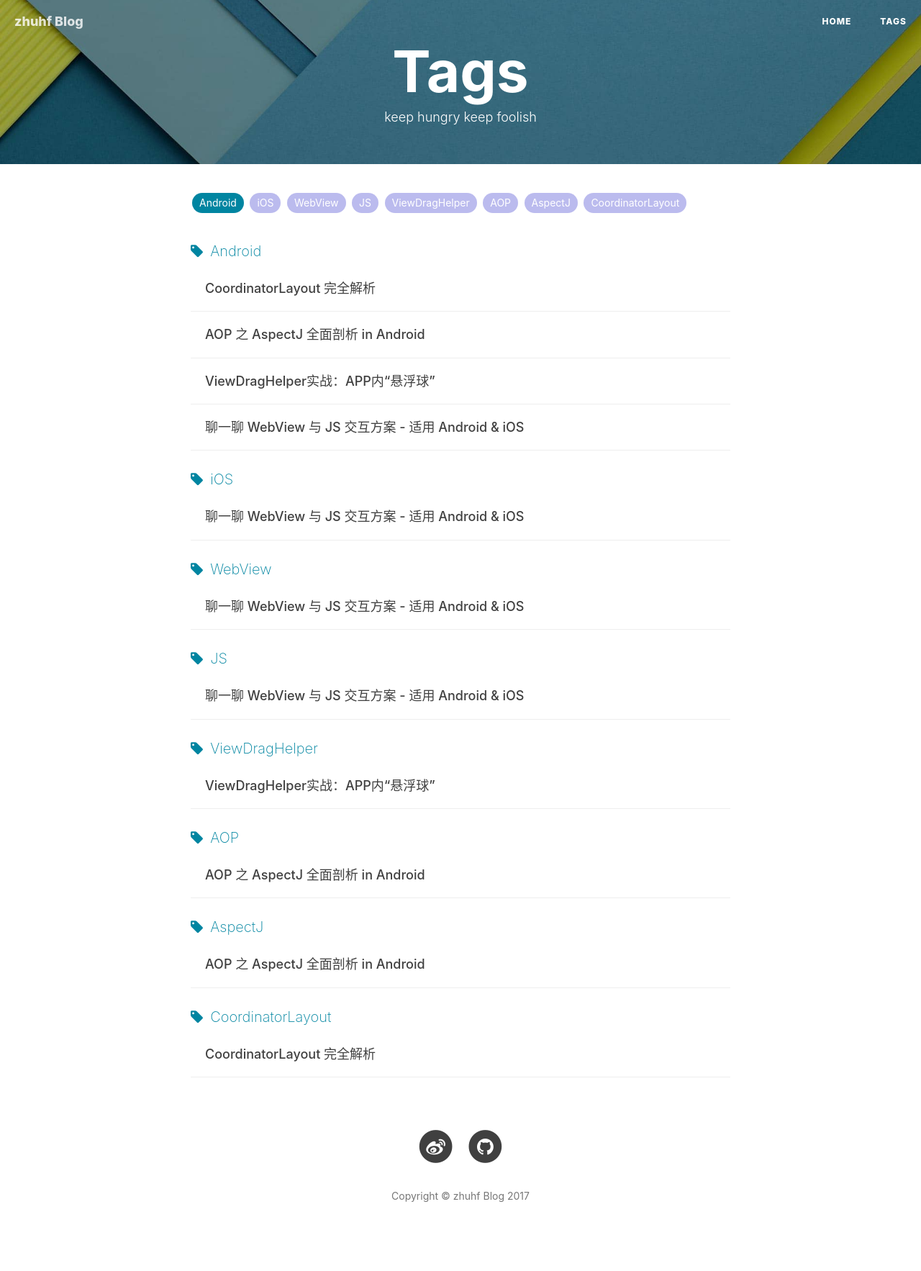
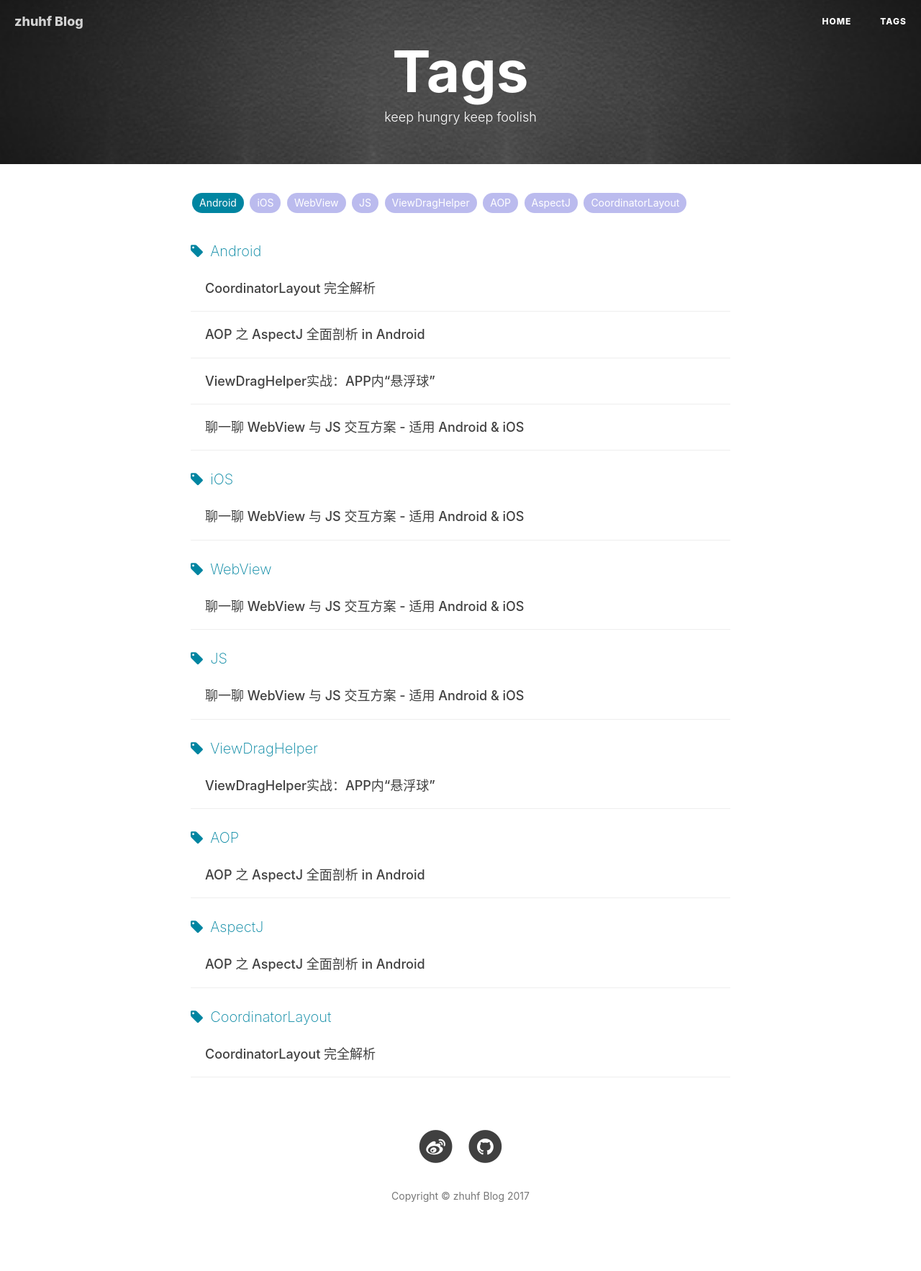
Before and after one commit to hiphonezhu/hiphonezhu.github.io, a Jekyll site: the page built from tags.html, in a window 1280 px wide. Shown: the whole page at 72% size. Built offline with Jekyll 4.4.1, drawn with Linux system fonts in a browser that asks for light colours; nearby versions of some CDN libraries; comment, search, counter and statistics services are not loaded.

Commit message:
更新头像； 更新home、tag背景。

```diff
--- a/tags.html
+++ b/tags.html
@@ -2,7 +2,7 @@
 title: Tags
 layout: default
 description: keep hungry keep foolish
-header-img: "img/tag-bg.jpg"
+header-img: "img/home-bg.jpg"
 ---
 
 <!-- Page Header -->
```
Also changed, not shown: img/avatar-zhuhf.jpg, img/home-bg.jpg.
